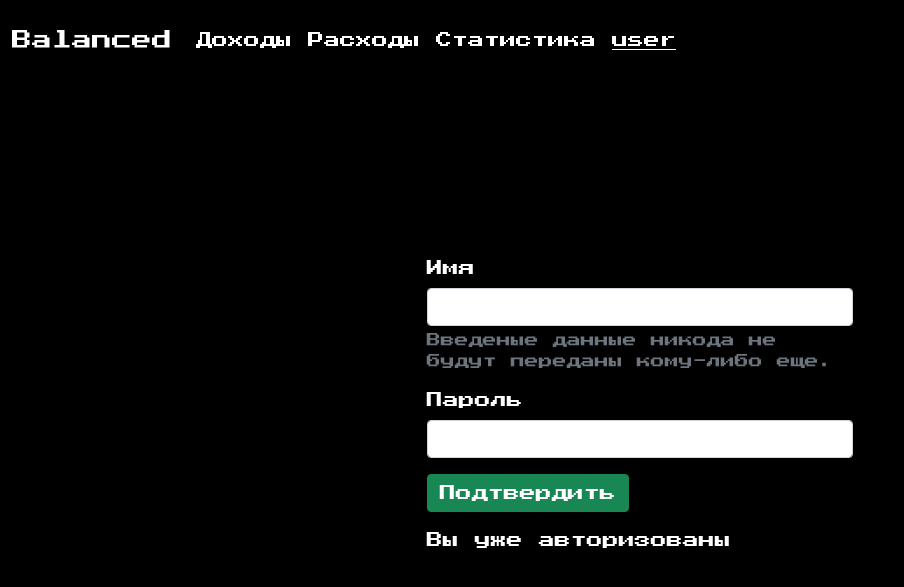
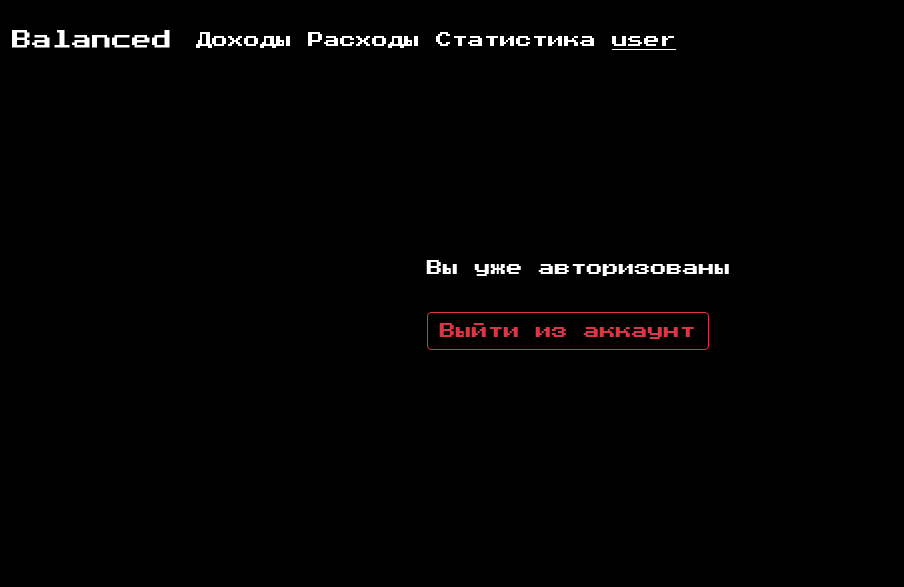
Before and after one commit to PepsiKingIV/Balanced, a Django app: template account/templates/account/login.html in a window 1280 px wide. Shown: the top 587 px of the page, without its empty margins (0-904 px from the left). Run offline with Django 4.2, Linux system fonts and the light colour scheme; the template is opened without the code that fills it: values that come from a table or form of the project are taken from there, others are empty; the visitor is signed in with stand-in values (Sample User, id 1); some web fonts are replaced.

Commit message:
Added a button to exit the account

```diff
--- a/account/templates/account/login.html
+++ b/account/templates/account/login.html
@@ -1,6 +1,15 @@
 {% extends "account/pattern.html" %}
 
 {% block content %}
+
+    {% if request.user.is_authenticated %}
+    <div class="form">
+        <p style="margin-bottom: 2rem">Вы уже авторизованы</p>
+        <a style="margin-bottom: 2rem" href='http://127.0.0.1:8000/account/logout/'
+        <button type="button" class="btn btn-outline-danger">Выйти из аккаунт</button>
+        </a>
+    </div>
+    {% else %}
     <div class="form">
         <form method='post'>
             {% csrf_token %}
@@ -17,10 +26,8 @@
             <button type="submit" class="btn btn btn-success">Подтвердить</button>
             <p style="margin-top: 0.5rem; color: {% if data == 'Успешно' %} #38b000  {% else %} #ba181b{% endif %}"> {{data}}</p>
         </form>
-    {% if request.user.is_authenticated %}
-        Вы уже авторизованы
+    </div>
     {% endif %}
-</div>
 {% endblock content%}
 
 {% block page5 %}
--- a/account/views.py
+++ b/account/views.py
@@ -59,7 +59,7 @@ def register(request):
 
 def logout_view(request):
     logout(request)
-    return HttpResponse("test")
+    return redirect(to='http://127.0.0.1:8000/account/login/')
 
 
 @login_required
```
Lines whose indentation alone changed are shown as unchanged.
